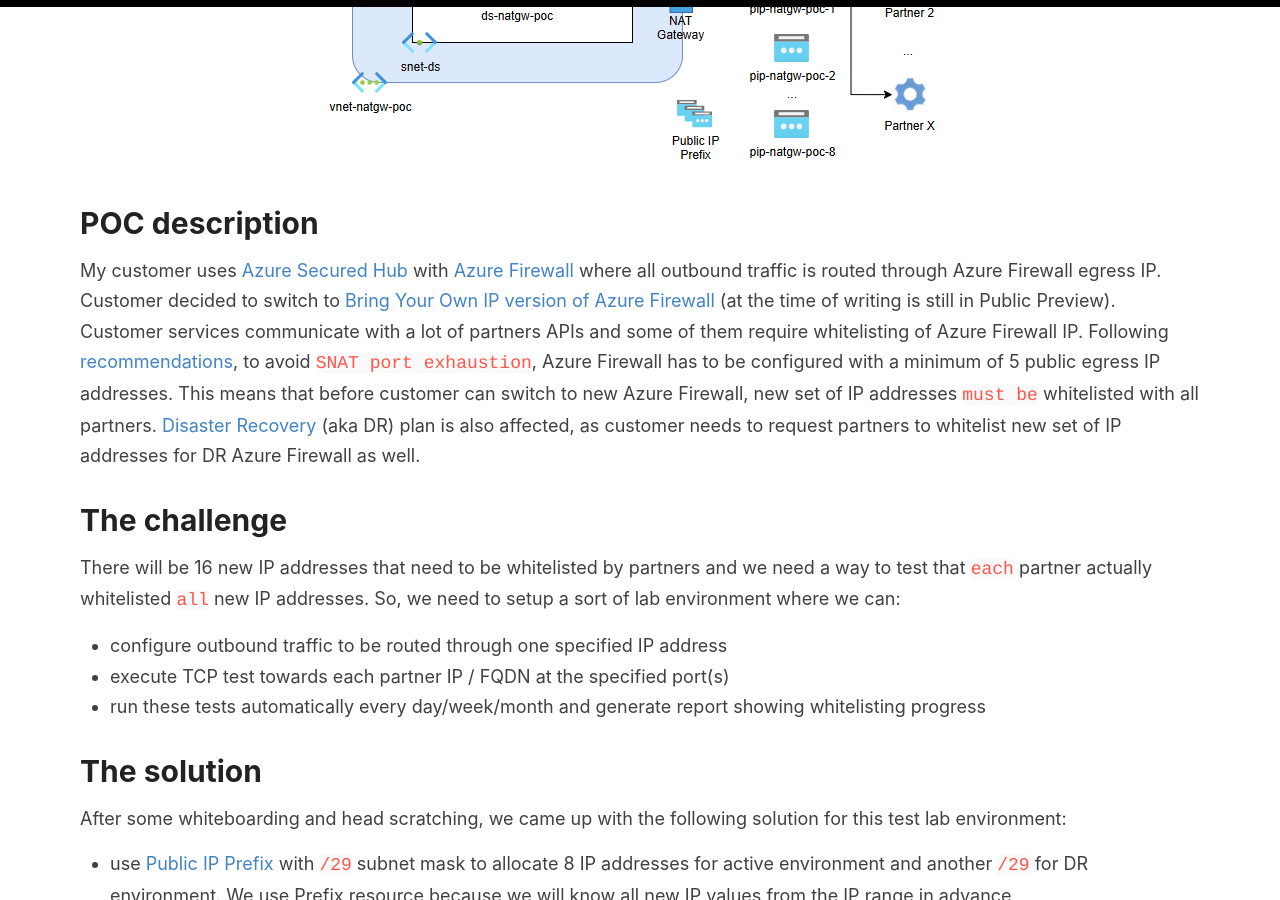
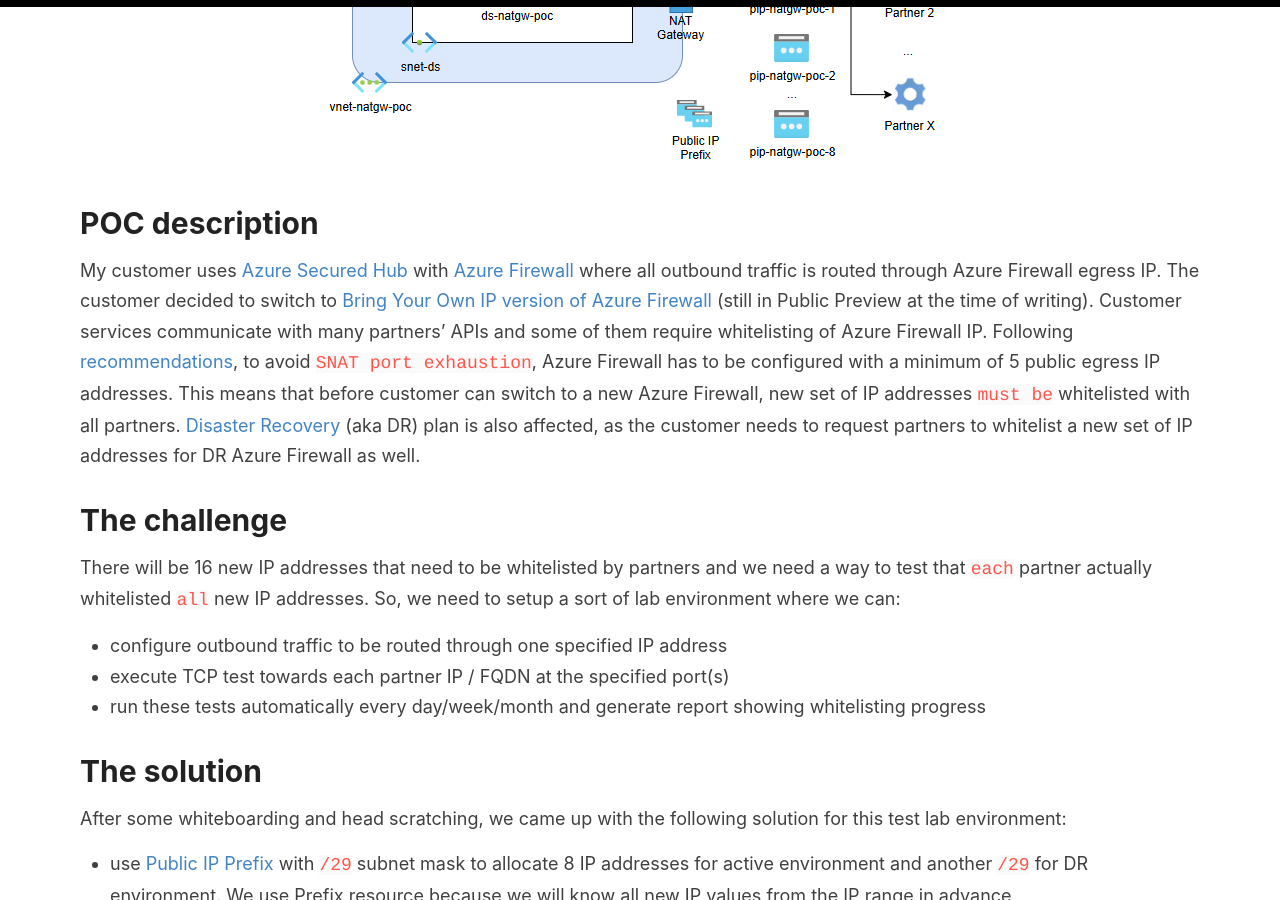
Before and after one commit to evgenyb/evgenyb.github.io, a Jekyll site: the page built from _posts/2025-05-25-use-deployment-scripts-and-nat-gateway-for-connectivity-testing.md, in a window 1280 px wide and 900 px high, scrolled down 411 px. Built offline with Jekyll 4.4.1, drawn with Linux system fonts in a browser that asks for light colours; nearby versions of some CDN libraries.

Commit message:
gramma ++

```diff
--- a/_posts/2025-05-25-use-deployment-scripts-and-nat-gateway-for-connectivity-testing.md
+++ b/_posts/2025-05-25-use-deployment-scripts-and-nat-gateway-for-connectivity-testing.md
@@ -13,8 +13,8 @@
 # POC description
 
 My customer uses [Azure Secured Hub](https://learn.microsoft.com/en-us/azure/firewall-manager/secured-virtual-hub) with [Azure Firewall](https://learn.microsoft.com/en-us/azure/firewall/overview) where all outbound traffic is routed through Azure Firewall egress IP.
-Customer decided to switch to [Bring Your Own IP version of Azure Firewall](https://learn.microsoft.com/en-us/azure/firewall/secured-hub-customer-public-ip) (at the time of writing is still in Public Preview). Customer services communicate with a lot of partners APIs and some of them require whitelisting of Azure Firewall IP.
-Following [recommendations](https://learn.microsoft.com/en-us/azure/firewall/firewall-known-issues), to avoid `SNAT port exhaustion`, Azure Firewall has to be configured with a minimum of 5 public egress IP addresses. This means that before customer can switch to new Azure Firewall, new set of IP addresses `must be` whitelisted with all partners. [Disaster Recovery](https://azure.microsoft.com/en-us/resources/cloud-computing-dictionary/what-is-disaster-recovery) (aka DR) plan is also affected, as customer needs to request partners to whitelist new set of IP addresses for DR Azure Firewall as well.
+The customer decided to switch to [Bring Your Own IP version of Azure Firewall](https://learn.microsoft.com/en-us/azure/firewall/secured-hub-customer-public-ip) (still in Public Preview at the time of writing). Customer services communicate with many partners' APIs and some of them require whitelisting of Azure Firewall IP.
+Following [recommendations](https://learn.microsoft.com/en-us/azure/firewall/firewall-known-issues), to avoid `SNAT port exhaustion`, Azure Firewall has to be configured with a minimum of 5 public egress IP addresses. This means that before customer can switch to a new Azure Firewall, new set of IP addresses `must be` whitelisted with all partners. [Disaster Recovery](https://azure.microsoft.com/en-us/resources/cloud-computing-dictionary/what-is-disaster-recovery) (aka DR) plan is also affected, as the customer needs to request partners to whitelist a new set of IP addresses for DR Azure Firewall as well.
 
 # The challenge
 
```
